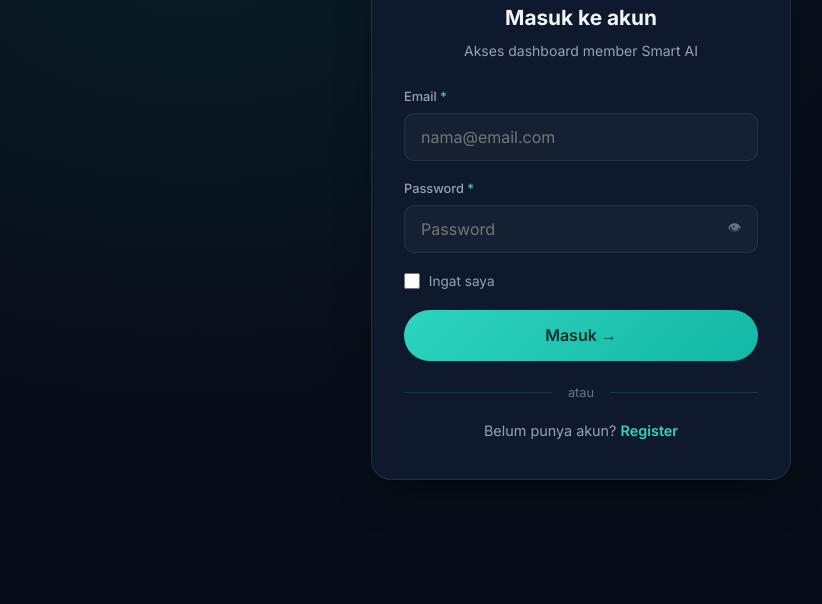
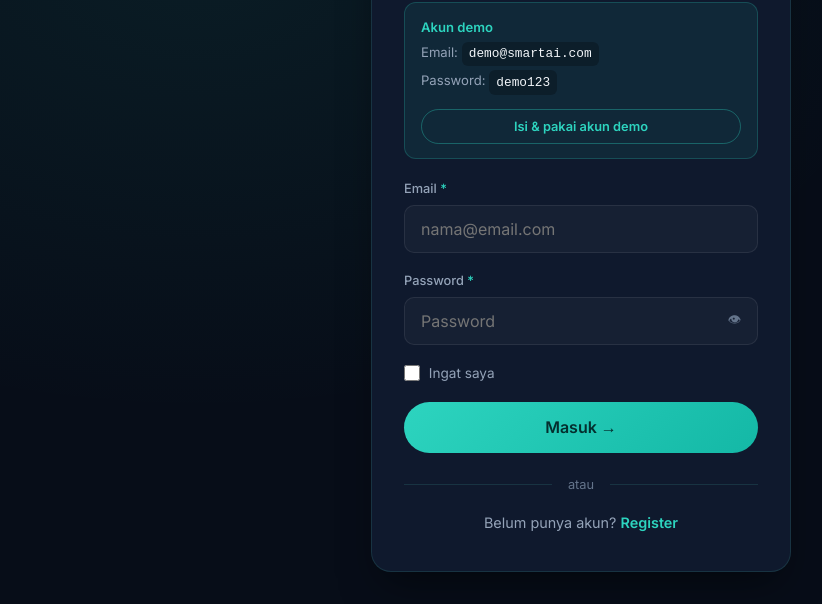
Before and after one commit to KingRafer/SMARTAI-Dashboard, a plain HTML site: page login.html in a window 1280 px wide. Shown: the part 203-807 px from the top of the page, without its empty margins (59-881 px from the left). Drawn offline with Linux system fonts and the light colour scheme.

Commit message:
Show demo credentials and one-click fill on login

```diff
--- a/login.html
+++ b/login.html
@@ -6,6 +6,41 @@
 <title>Login — Smart AI</title>
 <link href="https://fonts.googleapis.com/css2?family=Inter:wght@400;500;600;700;800&display=swap" rel="stylesheet">
 <link rel="stylesheet" href="css/app.css">
+<style>
+.demo-box{
+  background:rgba(45,212,191,.08);
+  border:1px solid rgba(45,212,191,.22);
+  border-radius:12px;
+  padding:.9rem 1rem;
+  margin-bottom:1.25rem;
+  font-size:.82rem;
+  color:var(--text-muted);
+}
+.demo-box strong{color:var(--cyan);font-weight:600}
+.demo-box code{
+  display:inline-block;
+  background:rgba(0,0,0,.25);
+  padding:.15rem .45rem;
+  border-radius:6px;
+  color:var(--text);
+  font-size:.8rem;
+}
+.demo-box .row{margin:.25rem 0}
+.btn-demo{
+  margin-top:.65rem;
+  width:100%;
+  padding:.55rem;
+  border-radius:999px;
+  border:1px solid rgba(45,212,191,.35);
+  background:transparent;
+  color:var(--cyan);
+  font-size:.8rem;
+  font-weight:600;
+  font-family:inherit;
+  cursor:pointer;
+}
+.btn-demo:hover{background:rgba(45,212,191,.12)}
+</style>
 </head>
 <body>
 <div class="auth-page">
@@ -13,6 +48,14 @@
     <div class="auth-logo">SMART<span>AI</span></div>
     <h1>Masuk ke akun</h1>
     <p class="auth-sub">Akses dashboard member Smart AI</p>
+
+    <div class="demo-box">
+      <strong>Akun demo</strong>
+      <div class="row">Email: <code>demo@smartai.com</code></div>
+      <div class="row">Password: <code>demo123</code></div>
+      <button type="button" class="btn-demo" id="fill-demo">Isi & pakai akun demo</button>
+    </div>
+
     <form id="login-form">
       <div class="form-group">
         <label for="email">Email <span class="req">*</span></label>
@@ -38,31 +81,40 @@
 <script src="js/auth.js"></script>
 <script>
 redirectIfLoggedIn();
+ensureDemoAccount();
 setupPasswordToggle('toggle-pass', 'password');
+
+document.getElementById('fill-demo').addEventListener('click', function () {
+  document.getElementById('email').value = DEMO_ACCOUNT.email;
+  document.getElementById('password').value = DEMO_ACCOUNT.password;
+});
+
 document.getElementById('login-form').addEventListener('submit', function (e) {
   e.preventDefault();
   var email = document.getElementById('email').value.trim();
   var password = document.getElementById('password').value;
   var err = document.getElementById('error');
   err.classList.remove('show');
+
   if (!email || !password) {
     err.textContent = 'Email dan password wajib diisi.';
     err.classList.add('show');
     return;
   }
-  var stored = localStorage.getItem('smartai_accounts');
-  var accounts = stored ? JSON.parse(stored) : [];
-  var found = accounts.find(function (a) { return a.email.toLowerCase() === email.toLowerCase() && a.password === password; });
-  if (!found && email && password.length >= 6) {
-    // demo: allow login with any valid-looking credentials and create session
-    found = { nama: email.split('@')[0], email: email, hp: '', referral: '' };
-  }
+
+  var found = findAccount(email, password);
   if (!found) {
-    err.textContent = 'Email atau password salah. Silakan register dulu.';
+    err.textContent = 'Email atau password salah. Gunakan akun demo atau register dulu.';
     err.classList.add('show');
     return;
   }
-  setUser({ nama: found.nama, email: found.email, hp: found.hp || '', referral: found.referral || '' });
+
+  setUser({
+    nama: found.nama,
+    email: found.email,
+    hp: found.hp || '',
+    referral: found.referral || ''
+  });
   location.href = 'dashboard.html';
 });
 </script>
```
